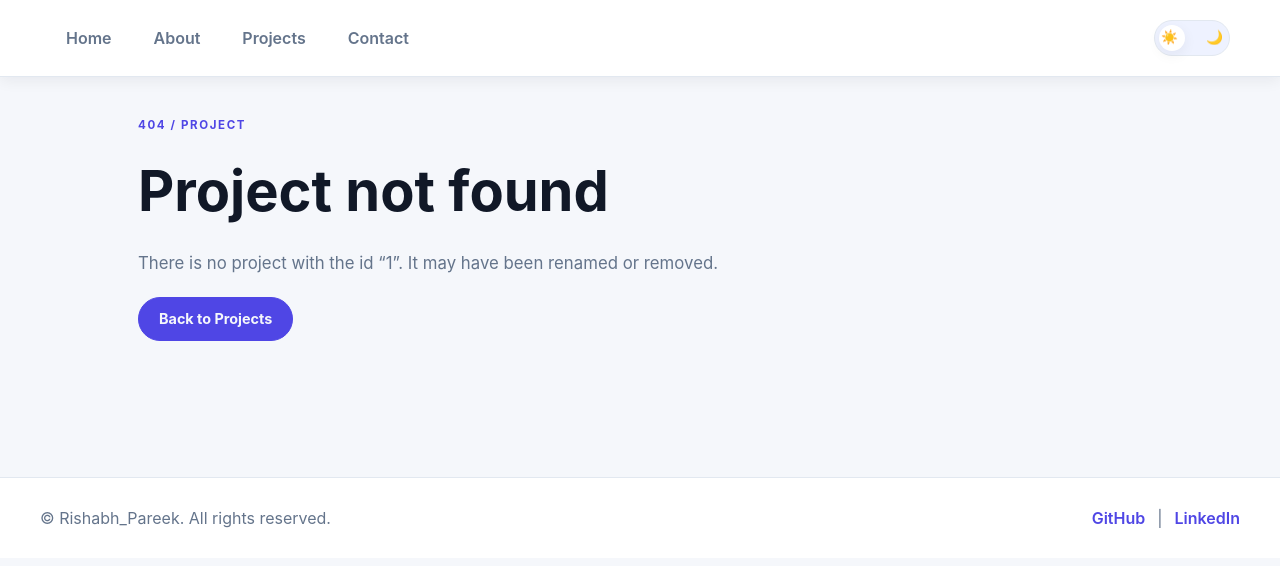
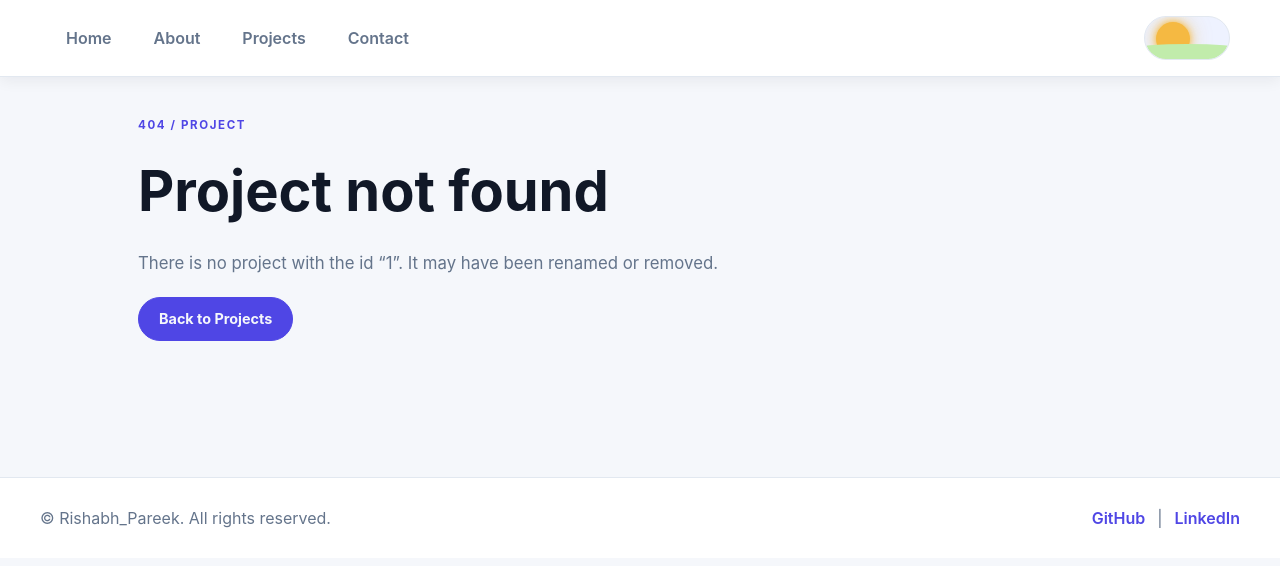
Before and after one commit to Rishabh8122004/react-portfolio, a React (Vite) app: page /react-portfolio/project/1 in a window 1280 px wide. Shown: the top 566 px of the page. Built offline with nearby package versions, Linux system fonts and the light colour scheme.

Commit message:
fixed the toggle button.

```diff
--- a/src/css_files/ThemeToggle.css
+++ b/src/css_files/ThemeToggle.css
@@ -1,22 +1,21 @@
 /* ==================================================
    THEME TOGGLE
+   MINI SUNSET → MOONRISE
    MOBILE-FIRST
 ================================================== */
 
 .theme-toggle {
   position: relative;
 
-  display: flex;
-  align-items: center;
-  justify-content: space-between;
+  display: block;
 
-  width: 72px;
-  height: 34px;
+  width: 82px;
+  height: 42px;
 
-  padding: 4px 6px;
+  padding: 0;
+  overflow: hidden;
 
-  background-color: var(--bg-soft);
-  color: var(--text-muted);
+  background: var(--bg-soft);
 
   border: 1px solid var(--border);
   border-radius: 999px;
@@ -24,79 +23,314 @@
   cursor: pointer;
 
   transition:
-    background-color 0.25s ease,
-    border-color 0.25s ease;
+    background-color 0.9s ease,
+    border-color 0.5s ease,
+    box-shadow 0.9s ease;
+}
+
+
+/* ==================================================
+   SKY
+================================================== */
+
+.theme-sky {
+  position: absolute;
+  inset: 0;
+
+  overflow: hidden;
+
+  border-radius: inherit;
+}
+
+
+/* ==================================================
+   CURVED HORIZON
+================================================== */
+
+.theme-horizon {
+  position: absolute;
+
+  left: -12%;
+  right: -12%;
+  bottom: -22%;
+
+  height: 58%;
+
+  background: #c1ecab;
+
+  border-radius: 50% 50% 0 0 / 18% 18% 0 0;
+
+  z-index: 3;
+
+  transition:
+    background-color 0.9s ease;
+}
+
+
+/* Dark mode ground */
+
+.theme-toggle.dark .theme-horizon {
+  background: #151a2a;
 }
 
 /* ==================================================
-   THEME ICONS
+   SUN
 ================================================== */
 
-.theme-icon {
-  position: relative;
-  z-index: 1;
+.theme-sun {
+  position: absolute;
 
-  font-size: 0.85rem;
-  line-height: 1;
-}
+  top: 5px;
+  left: 10px;
 
-/* ==================================================
-   TOGGLE KNOB
-================================================== */
-
-.theme-knob {
-  position: absolute;
-  top: 4px;
-  left: 4px;
-
-  width: 24px;
-  height: 24px;
-
-  background-color: var(--bg-surface);
+  width: 32px;
+  height: 32px;
 
   border-radius: 50%;
 
-  box-shadow: var(--shadow-sm);
+  background: #f5b942;
+
+  box-shadow:
+    0 0 6px rgba(245, 185, 66, 0.95),
+    0 0 15px rgba(245, 185, 66, 0.55),
+    0 0 24px rgba(245, 185, 66, 0.25);
+
+  opacity: 1;
 
   transition:
-    transform 0.25s ease,
-    background-color 0.25s ease;
+    transform 1s cubic-bezier(0.65, 0, 0.35, 1),
+    opacity 0.65s ease,
+    box-shadow 0.8s ease;
 }
 
-.theme-knob.dark {
-  transform: translateX(38px);
+
+/* ==================================================
+   MOON
+================================================== */
+
+.theme-moon {
+  position: absolute;
+
+  top: 44px;
+  right: 10px;
+
+  width: 32px;
+  height: 32px;
+
+  border-radius: 50%;
+
+  background: #eef2f7;
+
+  box-shadow:
+    0 0 6px rgba(238, 242, 247, 0.9),
+    0 0 15px rgba(238, 242, 247, 0.45);
+
+  opacity: 0;
+
+  transform: translateY(0);
+
+  transition:
+    transform 1s cubic-bezier(0.65, 0, 0.35, 1),
+    opacity 0.65s ease,
+    box-shadow 0.8s ease;
 }
 
+
 /* ==================================================
-   HOVER / FOCUS
+   STARS
+================================================== */
+
+.theme-stars {
+  position: absolute;
+  inset: 0;
+
+  opacity: 0;
+
+  transition: opacity 0.8s ease;
+}
+
+.theme-stars span {
+  position: absolute;
+
+  width: 2px;
+  height: 2px;
+
+  border-radius: 50%;
+
+  background: #ffffff;
+
+  box-shadow:
+    0 0 4px rgba(255, 255, 255, 0.9);
+
+  transform: scale(0);
+
+  transition:
+    transform 0.5s ease;
+}
+
+
+/* Star positions */
+
+.theme-stars span:nth-child(1) {
+  top: 7px;
+  left: 18px;
+}
+
+.theme-stars span:nth-child(2) {
+  top: 12px;
+  left: 39px;
+}
+
+.theme-stars span:nth-child(3) {
+  top: 6px;
+  right: 18px;
+}
+
+.theme-stars span:nth-child(4) {
+  top: 17px;
+  right: 30px;
+}
+
+
+/* ==================================================
+   DARK MODE
+   SUNSET → MOONRISE
+================================================== */
+
+.theme-toggle.dark {
+  background: #151a2a;
+
+  border-color: #303852;
+
+  box-shadow:
+    inset 0 0 14px rgba(0, 0, 0, 0.3);
+}
+
+
+/* Sun sets */
+
+.theme-toggle.dark .theme-sun {
+  transform: translate(-9px, 38px) scale(0.9);
+
+  opacity: 0;
+
+  box-shadow: none;
+}
+
+
+/* Moon rises */
+
+.theme-toggle.dark .theme-moon {
+  transform: translateY(-38px);
+
+  opacity: 1;
+
+  box-shadow:
+    0 0 7px rgba(238, 242, 247, 0.95),
+    0 0 16px rgba(238, 242, 247, 0.5);
+}
+
+
+/* Stars appear */
+
+.theme-toggle.dark .theme-stars {
+  opacity: 1;
+}
+
+.theme-toggle.dark .theme-stars span {
+  transform: scale(1);
+}
+
+
+/* Stagger the stars */
+
+.theme-toggle.dark .theme-stars span:nth-child(2) {
+  transition-delay: 0.12s;
+}
+
+.theme-toggle.dark .theme-stars span:nth-child(3) {
+  transition-delay: 0.2s;
+}
+
+.theme-toggle.dark .theme-stars span:nth-child(4) {
+  transition-delay: 0.28s;
+}
+
+
+/* ==================================================
+   HOVER
 ================================================== */
 
 .theme-toggle:hover {
   border-color: var(--primary);
 }
 
+.theme-toggle:hover .theme-sun {
+  box-shadow:
+    0 0 8px rgba(245, 185, 66, 1),
+    0 0 18px rgba(245, 185, 66, 0.6),
+    0 0 28px rgba(245, 185, 66, 0.3);
+}
+
+
+/* ==================================================
+   FOCUS
+================================================== */
+
 .theme-toggle:focus-visible {
   outline: 2px solid var(--primary);
   outline-offset: 3px;
 }
 
+
 /* ==================================================
-   TABLET
+   REDUCED MOTION
+================================================== */
+
+@media (prefers-reduced-motion: reduce) {
+
+  .theme-toggle,
+  .theme-sun,
+  .theme-moon,
+  .theme-stars,
+  .theme-stars span {
+    transition: none;
+  }
+}
+
+
+/* ==================================================
+   TABLET / DESKTOP
 ================================================== */
 
 @media (min-width: 768px) {
 
   .theme-toggle {
-    width: 76px;
-    height: 36px;
+    width: 86px;
+    height: 44px;
   }
 
-  .theme-knob {
-    width: 26px;
-    height: 26px;
+  .theme-sun {
+    width: 34px;
+    height: 34px;
+
+    top: 5px;
+    left: 11px;
   }
 
-  .theme-knob.dark {
-    transform: translateX(40px);
+  .theme-moon {
+    width: 34px;
+    height: 34px;
+
+    top: 46px;
+    right: 11px;
+  }
+
+  .theme-toggle.dark .theme-sun {
+    transform: translate(-10px, 40px) scale(0.9);
+  }
+
+  .theme-toggle.dark .theme-moon {
+    transform: translateY(-40px);
   }
 }
--- a/src/jsx_files/ThemeToggle.jsx
+++ b/src/jsx_files/ThemeToggle.jsx
@@ -18,7 +18,7 @@ function ThemeToggle() {
 
   return (
     <button
-      className="theme-toggle"
+      className={`theme-toggle ${darkMode ? 'dark' : 'light'}`}
       type="button"
       onClick={() => setDarkMode(!darkMode)}
       aria-label={
@@ -26,19 +26,19 @@ function ThemeToggle() {
       }
       aria-pressed={darkMode}
     >
-      <span className="theme-icon">☀️</span>
+      <span className="theme-sky" aria-hidden="true">
+        <span className="theme-stars">
+          <span></span>
+          <span></span>
+          <span></span>
+          <span></span>
+        </span>
 
-      <span className="theme-track"></span>
+        <span className="theme-sun"></span>
+        <span className="theme-moon"></span>
 
-      <span className="theme-icon">🌙</span>
-
-      <span
-        className={
-          darkMode
-            ? 'theme-knob dark'
-            : 'theme-knob'
-        }
-      ></span>
+        <span className="theme-horizon"></span>
+      </span>
     </button>
   )
 }
```
